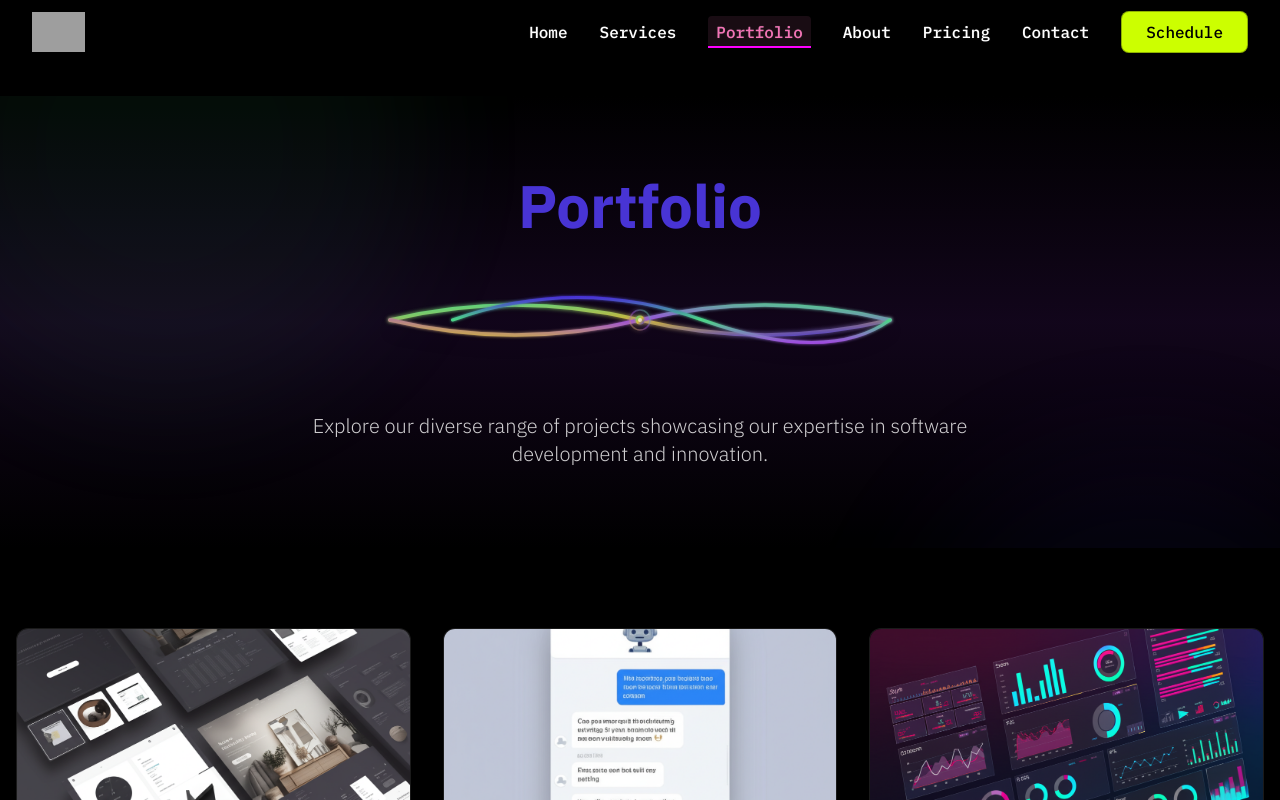
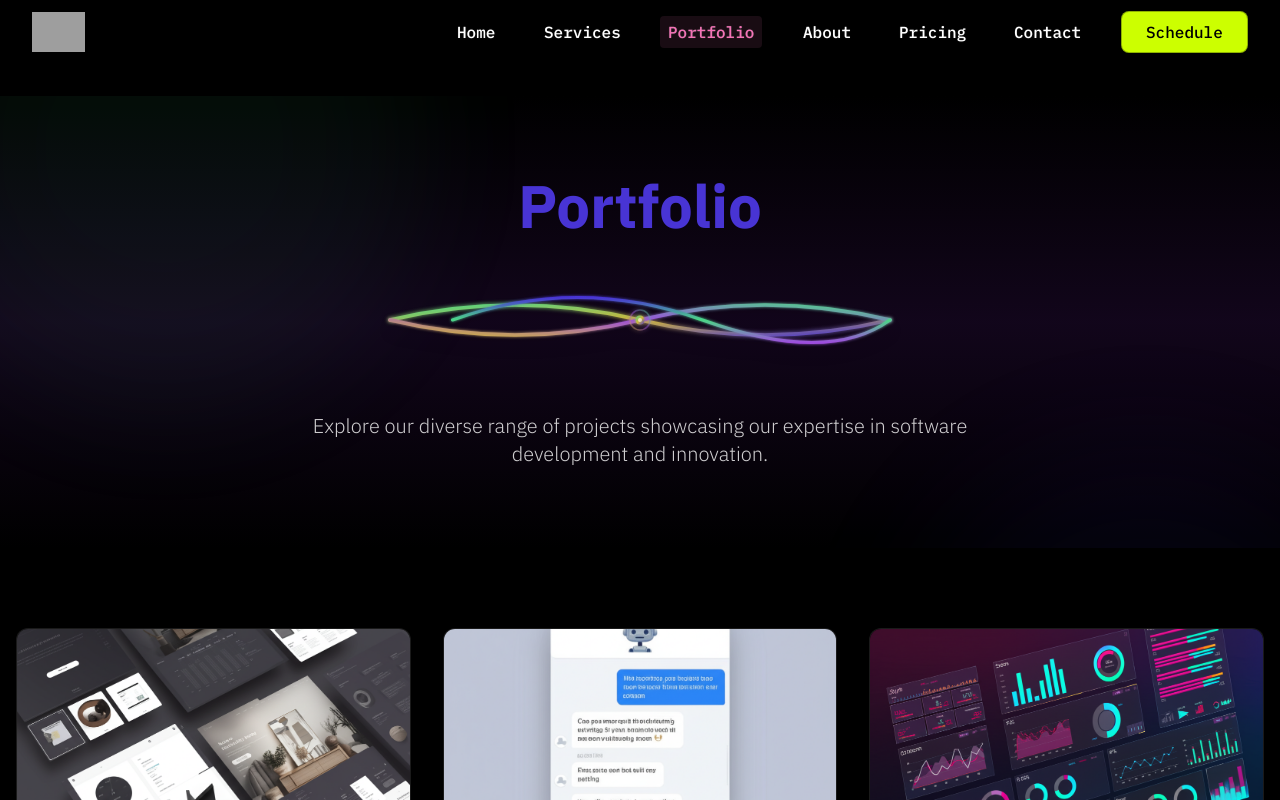
Before and after one commit to DevXGroup/devx-web, a Next.js app: page /portfolio in a window 1280 px wide. Shown: the top 800 px of the page. Built offline with nearby package versions, Linux system fonts and the light colour scheme; grey boxes are pictures that could not be loaded.

Commit message:
navbar performance and look adjustment improving the UX

```diff
--- a/src/common/Navbar.tsx
+++ b/src/common/Navbar.tsx
@@ -60,50 +60,92 @@ export default function Navbar() {
           <div className="hidden lg:flex items-center space-x-8 font-['IBM_Plex_Mono'] font-medium">
             <Link
               href="/"
-              className={`${isActive("/") ? "text-pink-400 bg-pink-400/10 rounded px-2 py-1" : "text-white hover:text-white/80"} nav-link ${isActive("/") ? "active" : ""} transition-colors duration-200 antialiased`}
+              className={`relative px-2 py-1 rounded transition-all duration-150 ease-out transform will-change-transform antialiased ${
+                isActive("/")
+                  ? "text-pink-400"
+                  : "text-white hover:text-white/80"
+              }`}
               style={{ textShadow: "0 0 1px rgba(255, 255, 255, 0.3)" }}
             >
+              {isActive("/") && (
+                <div className="absolute inset-0 bg-pink-400/10 rounded -z-10" />
+              )}
               Home
             </Link>
             <Link
               href="/services"
               scroll={false}
-              className={`${isActive("/services") ? "text-pink-400 bg-pink-400/10 rounded px-2 py-1" : "text-white hover:text-white/80"} nav-link ${isActive("/services") ? "active" : ""} transition-colors duration-200 antialiased`}
+              className={`relative px-2 py-1 rounded transition-all duration-150 ease-out transform will-change-transform antialiased ${
+                isActive("/services")
+                  ? "text-pink-400"
+                  : "text-white hover:text-white/80"
+              }`}
               style={{ textShadow: "0 0 1px rgba(255, 255, 255, 0.3)" }}
             >
+              {isActive("/services") && (
+                <div className="absolute inset-0 bg-pink-400/10 rounded -z-10" />
+              )}
               Services
             </Link>
             <Link
               href="/portfolio"
-              className={`${isActive("/portfolio") ? "text-pink-400 bg-pink-400/10 rounded px-2 py-1" : "text-white hover:text-white/80"} nav-link ${isActive("/portfolio") ? "active" : ""} transition-colors duration-200 antialiased`}
+              className={`relative px-2 py-1 rounded transition-all duration-150 ease-out transform will-change-transform antialiased ${
+                isActive("/portfolio")
+                  ? "text-pink-400"
+                  : "text-white hover:text-white/80"
+              }`}
               style={{ textShadow: "0 0 1px rgba(255, 255, 255, 0.3)" }}
             >
+              {isActive("/portfolio") && (
+                <div className="absolute inset-0 bg-pink-400/10 rounded -z-10" />
+              )}
               Portfolio
             </Link>
             <Link
               href="/about"
-              className={`${isActive("/about") ? "text-pink-400 bg-pink-400/10 rounded px-2 py-1" : "text-white hover:text-white/80"} nav-link ${isActive("/about") ? "active" : ""} transition-colors duration-200 antialiased`}
+              className={`relative px-2 py-1 rounded transition-all duration-150 ease-out transform will-change-transform antialiased ${
+                isActive("/about")
+                  ? "text-pink-400"
+                  : "text-white hover:text-white/80"
+              }`}
               style={{ textShadow: "0 0 1px rgba(255, 255, 255, 0.3)" }}
             >
+              {isActive("/about") && (
+                <div className="absolute inset-0 bg-pink-400/10 rounded -z-10" />
+              )}
               About
             </Link>
             <Link
               href="/pricing"
-              className={`${isActive("/pricing") ? "text-pink-400 bg-pink-400/10 rounded px-2 py-1" : "text-white hover:text-white/80"} nav-link ${isActive("/pricing") ? "active" : ""} transition-colors duration-200 antialiased`}
+              className={`relative px-2 py-1 rounded transition-all duration-150 ease-out transform will-change-transform antialiased ${
+                isActive("/pricing")
+                  ? "text-pink-400"
+                  : "text-white hover:text-white/80"
+              }`}
               style={{ textShadow: "0 0 1px rgba(255, 255, 255, 0.3)" }}
             >
+              {isActive("/pricing") && (
+                <div className="absolute inset-0 bg-pink-400/10 rounded -z-10" />
+              )}
               Pricing
             </Link>
             <Link
               href="/contact"
-              className={`${isActive("/contact") ? "text-pink-400 bg-pink-400/10 rounded px-2 py-1" : "text-white hover:text-white/80"} nav-link ${isActive("/contact") ? "active" : ""} transition-colors duration-200 antialiased`}
+              className={`relative px-2 py-1 rounded transition-all duration-150 ease-out transform will-change-transform antialiased ${
+                isActive("/contact")
+                  ? "text-pink-400"
+                  : "text-white hover:text-white/80"
+              }`}
               style={{ textShadow: "0 0 1px rgba(255, 255, 255, 0.3)" }}
             >
+              {isActive("/contact") && (
+                <div className="absolute inset-0 bg-pink-400/10 rounded -z-10" />
+              )}
               Contact
             </Link>
             <Link
               href="/schedule"
-              className="bg-robinhood text-black hover:bg-robinhood-90 px-6 py-2 rounded-lg transition-colors font-medium border border-black/30 hover:border-black/60"
+              className="bg-robinhood text-black hover:bg-robinhood-90 px-6 py-2 rounded-lg transition-all duration-150 ease-out transform hover:scale-105 will-change-transform font-medium border border-black/30 hover:border-black/60"
             >
               Schedule
             </Link>
@@ -133,50 +175,92 @@ export default function Navbar() {
             <div className="px-2 pt-2 pb-3 space-y-1 font-['IBM_Plex_Mono'] font-light">
               <Link
                 href="/"
-                className={`block px-3 py-2 ${isActive("/") ? "text-pink-400 bg-pink-400/10 rounded px-2 py-1" : "text-white hover:text-white/80"} nav-link ${isActive("/") ? "active" : ""}`}
+                className={`relative block px-3 py-2 rounded transition-all duration-150 ease-out transform will-change-transform ${
+                  isActive("/")
+                    ? "text-pink-400"
+                    : "text-white hover:text-white/80"
+                }`}
                 onClick={() => setIsOpen(false)}
               >
+                {isActive("/") && (
+                  <div className="absolute inset-0 bg-pink-400/10 rounded -z-10" />
+                )}
                 Home
               </Link>
               <Link
                 href="/services"
                 scroll={false}
-                className={`block px-3 py-2 ${isActive("/services") ? "text-pink-400 bg-pink-400/10 rounded px-2 py-1" : "text-white hover:text-white/80"} nav-link ${isActive("/services") ? "active" : ""}`}
+                className={`relative block px-3 py-2 rounded transition-all duration-150 ease-out transform will-change-transform ${
+                  isActive("/services")
+                    ? "text-pink-400"
+                    : "text-white hover:text-white/80"
+                }`}
                 onClick={() => setIsOpen(false)}
               >
+                {isActive("/services") && (
+                  <div className="absolute inset-0 bg-pink-400/10 rounded -z-10" />
+                )}
                 Services
               </Link>
               <Link
                 href="/portfolio"
-                className={`block px-3 py-2 ${isActive("/portfolio") ? "text-pink-400 bg-pink-400/10 rounded px-2 py-1" : "text-white hover:text-white/80"} nav-link ${isActive("/portfolio") ? "active" : ""}`}
+                className={`relative block px-3 py-2 rounded transition-all duration-150 ease-out transform will-change-transform ${
+                  isActive("/portfolio")
+                    ? "text-pink-400"
+                    : "text-white hover:text-white/80"
+                }`}
                 onClick={() => setIsOpen(false)}
               >
+                {isActive("/portfolio") && (
+                  <div className="absolute inset-0 bg-pink-400/10 rounded -z-10" />
+                )}
                 Portfolio
               </Link>
               <Link
                 href="/about"
-                className={`block px-3 py-2 ${isActive("/about") ? "text-pink-400 bg-pink-400/10 rounded px-2 py-1" : "text-white hover:text-white/80"} nav-link ${isActive("/about") ? "active" : ""}`}
+                className={`relative block px-3 py-2 rounded transition-all duration-150 ease-out transform will-change-transform ${
+                  isActive("/about")
+                    ? "text-pink-400"
+                    : "text-white hover:text-white/80"
+                }`}
                 onClick={() => setIsOpen(false)}
               >
+                {isActive("/about") && (
+                  <div className="absolute inset-0 bg-pink-400/10 rounded -z-10" />
+                )}
                 About
               </Link>
               <Link
                 href="/pricing"
-                className={`block px-3 py-2 ${isActive("/pricing") ? "text-pink-400 bg-pink-400/10 rounded px-2 py-1" : "text-white hover:text-white/80"} nav-link ${isActive("/pricing") ? "active" : ""}`}
+                className={`relative block px-3 py-2 rounded transition-all duration-150 ease-out transform will-change-transform ${
+                  isActive("/pricing")
+                    ? "text-pink-400"
+                    : "text-white hover:text-white/80"
+                }`}
                 onClick={() => setIsOpen(false)}
               >
+                {isActive("/pricing") && (
+                  <div className="absolute inset-0 bg-pink-400/10 rounded -z-10" />
+                )}
                 Pricing
               </Link>
               <Link
                 href="/contact"
-                className={`block px-3 py-2 ${isActive("/contact") ? "text-pink-400 bg-pink-400/10 rounded px-2 py-1" : "text-white hover:text-white/80"} nav-link ${isActive("/contact") ? "active" : ""}`}
+                className={`relative block px-3 py-2 rounded transition-all duration-150 ease-out transform will-change-transform ${
+                  isActive("/contact")
+                    ? "text-pink-400"
+                    : "text-white hover:text-white/80"
+                }`}
                 onClick={() => setIsOpen(false)}
               >
+                {isActive("/contact") && (
+                  <div className="absolute inset-0 bg-pink-400/10 rounded -z-10" />
+                )}
                 Contact
               </Link>
               <Link
                 href="/schedule"
-                className="block px-3 py-2 bg-robinhood text-black hover:bg-robinhood-90 rounded-lg transition-colors font-medium border border-black/30 hover:border-black/60"
+                className="block px-3 py-2 bg-robinhood text-black hover:bg-robinhood-90 rounded-lg transition-all duration-150 ease-out transform will-change-transform font-medium border border-black/30 hover:border-black/60"
                 onClick={() => setIsOpen(false)}
               >
                 Schedule
```
